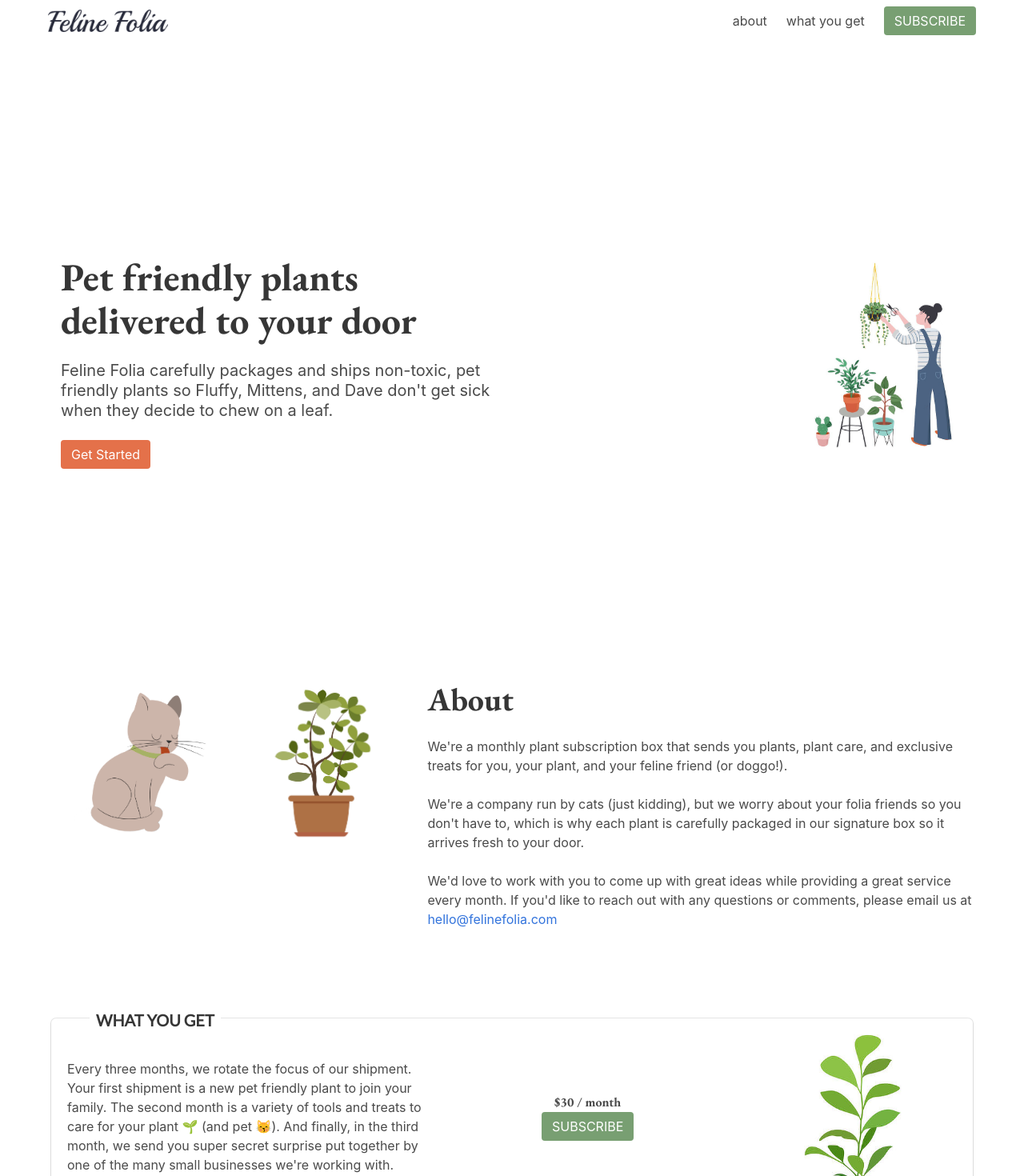
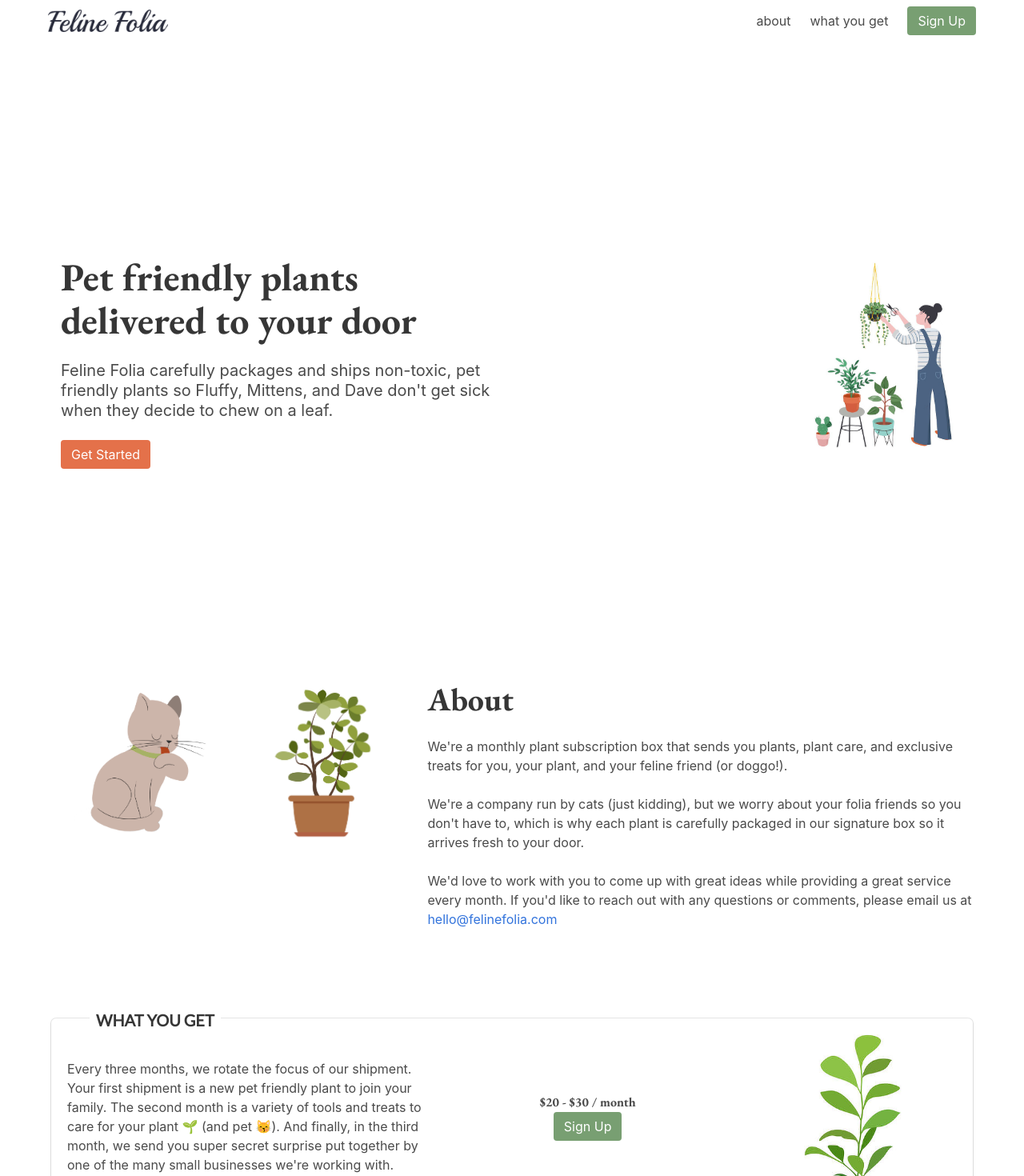
Before and after one commit to joshuar500/felinefolia-react, a React (Create React App) app: page / in a window 1280 px wide. Shown: the top 1470 px of the page at 80% size. Built offline with nearby package versions, Linux system fonts and the light colour scheme.

Commit message:
Change SUBSCRIBE to Sign Up

```diff
--- a/src/components/Navbar.js
+++ b/src/components/Navbar.js
@@ -31,7 +31,7 @@ export function Navbar(props) {
             </a> */}
             <span className="navbar-item">
               <Link to="/subscribe" className="button is-light is-primary">
-                <span>SUBSCRIBE</span>
+                <span>Sign Up</span>
               </Link>
             </span>
           </div>
--- a/src/components/WYG.js
+++ b/src/components/WYG.js
@@ -14,8 +14,8 @@ export function WhatYouGet(props) {
               <p>Every three months, we rotate the focus of our shipment. Your first shipment is a new pet friendly plant to join your family. The second month is a variety of tools and treats to care for your plant <span role="img" aria-label="seedling">🌱</span> (and pet <span role="img" aria-label="meow">😽</span>). And finally, in the third month, we send you super secret surprise put together by one of the many small businesses we're working with.</p>
             </div>
             <div className="column is-4 has-text-centered">
-              <h1>$30 / month</h1>
-              <Link to="/subscribe" className="button is-primary">SUBSCRIBE</Link><br />
+              <h1>$20 - $30 / month</h1>
+              <Link to="/subscribe" className="button is-primary">Sign Up</Link><br />
               {/* <a>buy a gift for a friend or family member</a> */}
             </div>
             <div className="column is-3 has-text-centered">
```
